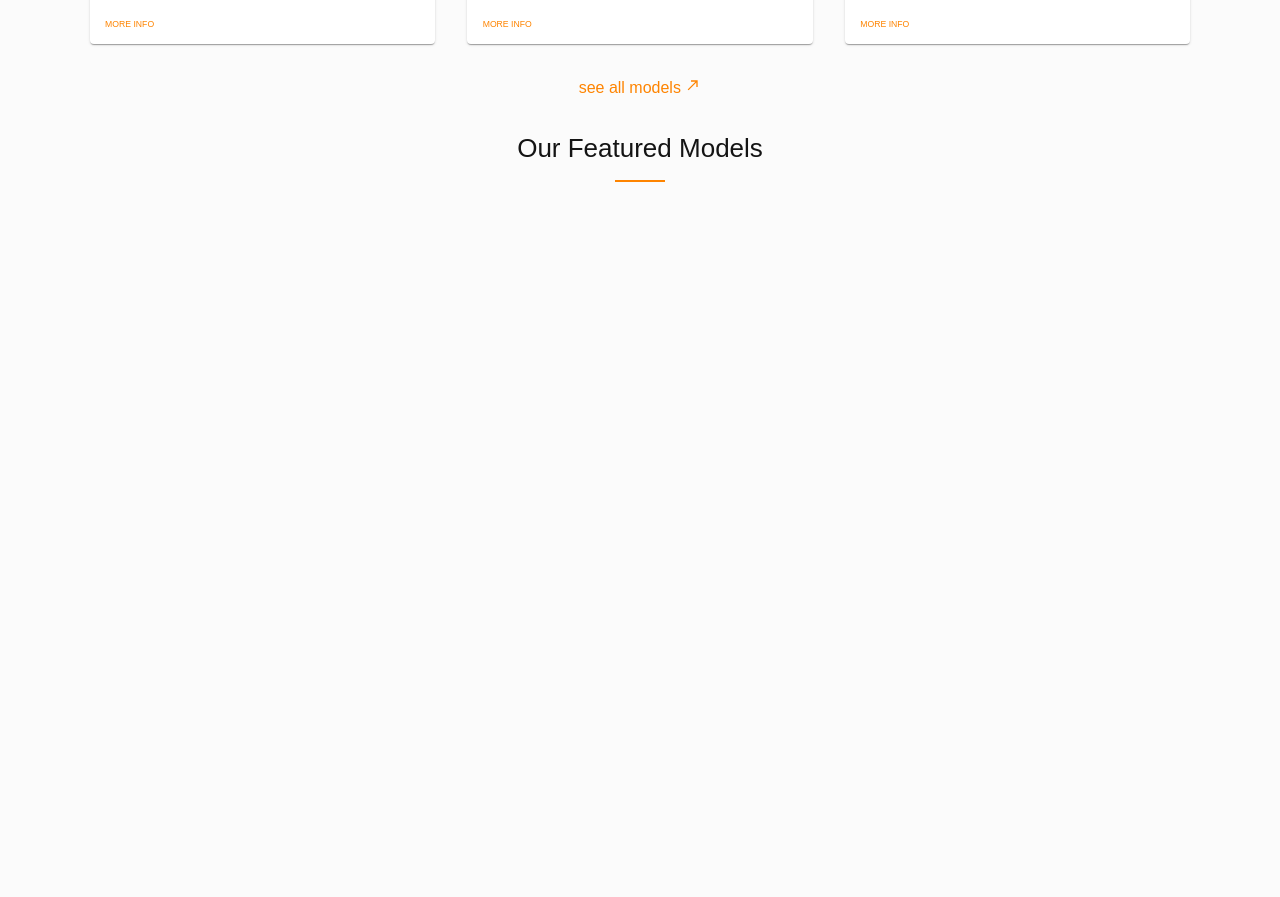
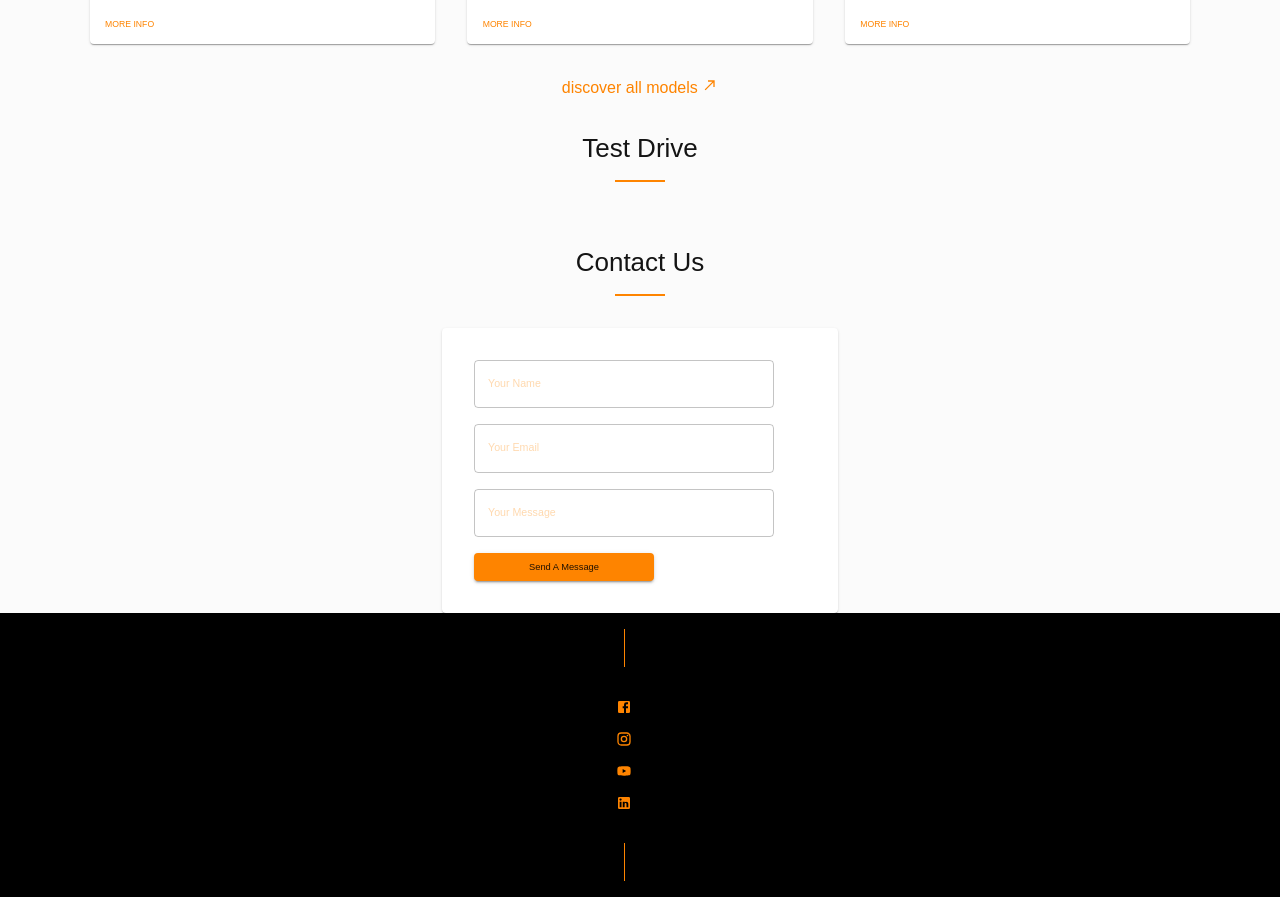
Before and after one commit to MarieLevchuk/showroom, a React (Vite) app: page / in a window 1280 px wide. Shown: the part 1200-2097 px from the top of the page. Before the commit the page ends 1414 px from the top, so only its background shows below. Built offline with nearby package versions, Linux system fonts and the light colour scheme.

Commit message:
added components Footer and ContactForm

```diff
--- a/src/components/App/App.jsx
+++ b/src/components/App/App.jsx
@@ -2,12 +2,14 @@ import { Box, Button, Container, Stack } from '@mui/material'
 import './App.css'
 import HeadSection from '../HeadSection/HeadSection'
 import MainSection from '../MainSection/MainSection'
+import Footer from '../Footer/Footer'
 
 export default function App() {
   return (
     <>
       <HeadSection/>
       <MainSection/>
+      <Footer/>
     </>
   )
 
--- /dev/null
+++ b/src/components/ContactForm/ContactForm.jsx
@@ -0,0 +1,74 @@
+import { useTheme } from "@emotion/react";
+import { Box, Button, Container, Paper, TextField, useMediaQuery } from "@mui/material";
+
+export default function ContactForm(){
+    const theme = useTheme();
+    const large = useMediaQuery(theme.breakpoints.up("lg"));
+    const medium = useMediaQuery(theme.breakpoints.up("md"));
+    const small = useMediaQuery(theme.breakpoints.up("sm"));
+    const xsmall = useMediaQuery(theme.breakpoints.up("xs"));
+
+    return (
+        <Box>
+            <Container maxWidth='lg'>
+                <Box
+                    mx={'auto'}
+                    sx={{
+                        display:'flex',
+                        alignItems: 'center',
+                        justifyContent:'center',
+
+                    }}
+                >
+                    <Paper sx={{
+                        width:'auto',
+                        display:'flex',
+                        alignItems: 'center',
+                        justifyContent:'center',
+                        columnGap:4,
+                        p:4
+                    }}>
+                        <form autoComplete="off" >
+                            <Box
+                                sx={{
+
+                                    display:'flex',
+                                    flexDirection:'column',
+                                    gap:2
+                                }}
+                            >
+                                <TextField label="Your Name" variant="outlined"
+                                    sx={{
+                                        width:'100%',
+                                        minWidth:{md:300},
+                                        maxWidth:{md:300}
+                                    }}
+                                />
+                                <TextField label="Your Email" variant="outlined" />
+                                <TextField label="Your Message" multiline maxRows={4} />
+
+                                <Button variant="contained" size="medium"
+                                    sx={{
+                                        textTransform:'capitalize',
+                                        whiteSpace: 'nowrap',
+                                        width:{xs:'100%', sm:'60%'}
+                                    }}
+                                >
+                                    send a message
+                                </Button>
+                            </Box>
+                        </form>
+
+                            {
+                                (small)&&
+                                <Box maxWidth={200}>
+                                    <img src="img/contact.jpg" alt="main img" style={{width:'100%'}} />
+                                </Box>
+                            }
+                    </Paper>
+                </Box>
+
+            </Container>
+        </Box>
+    );
+}
--- /dev/null
+++ b/src/components/Footer/Footer.jsx
@@ -0,0 +1,14 @@
+import { Box, Container } from "@mui/material";
+import Social from "../Social/Social";
+
+export default function Footer(){
+    return(
+        <Box bgcolor='black' py={2}>
+            <Container maxWidth="lg" >
+                <Box sx={{display:'flex', justifyContent:'center'}}>
+                    <Social/>
+                </Box>
+            </Container>
+        </Box>
+    );
+}
--- a/src/components/HeadSection/HeadSection.jsx
+++ b/src/components/HeadSection/HeadSection.jsx
@@ -1,10 +1,7 @@
 import { Box, Button, Container, IconButton, Typography, useMediaQuery } from "@mui/material";
-import FacebookIcon from '@mui/icons-material/Facebook';
-import InstagramIcon from '@mui/icons-material/Instagram';
-import LinkedInIcon from '@mui/icons-material/LinkedIn';
-import YouTubeIcon from '@mui/icons-material/YouTube';
 import Header from "../Header/Header";
 import { useTheme } from "@emotion/react";
+import Social from "../Social/Social";
 
 export default function HeadSection () {
     const theme = useTheme();
@@ -61,34 +58,7 @@ export default function HeadSection () {
                     >
 
                         {/* SOCIAL MEDIA  */}
-                        <Box sx={{
-                            display:'flex',
-                            flexDirection:{xs:'row', sm: 'column'},
-                            alignItems: 'center',
-                            mb:{xs:4,  sm:0},
-                            mr:{xs:0, sm: 4},
-                        }}>
-                            {
-                                (!downsmall)&&
-                                <Box mx={'auto'} mb={3} sx={{height:38, width:'1px', backgroundColor:'primary.main'}}></Box>
-                            }
-                            <IconButton aria-label="facebook" sx={{color:{xs:"primary.light", sm:"primary.main"}}} >
-                                <FacebookIcon />
-                            </IconButton>
-                            <IconButton aria-label="facebook" sx={{color:{xs:"primary.light", sm:"primary.main"}}}>
-                                <InstagramIcon />
-                            </IconButton>
-                            <IconButton aria-label="facebook" sx={{color:{xs:"primary.light", sm:"primary.main"}}}>
-                                <YouTubeIcon />
-                            </IconButton>
-                            <IconButton aria-label="facebook" sx={{color:{xs:"primary.light", sm:"primary.main"}}}>
-                                <LinkedInIcon />
-                            </IconButton>
-                            {
-                                (!downsmall)&&
-                                <Box mx={'auto'} mt={3} sx={{height:38, width:'1px', backgroundColor:'primary.main'}}></Box>
-                            }
-                        </Box>
+                        <Social/>
 
                         {/* TEXT */}
                         <Box
--- a/src/components/MainSection/MainSection.jsx
+++ b/src/components/MainSection/MainSection.jsx
@@ -2,6 +2,7 @@ import { Box, Container, Divider, Link, Typography } from "@mui/material";
 import SectionHeader from "./SectionHeader";
 import CarCard from "./CarCard";
 import NorthEastIcon from '@mui/icons-material/NorthEast';
+import ContactForm from "../ContactForm/ContactForm";
 
 const featuredModels = [
     { id: 1, name: 'Model A', img: '2.jpg', year:2019,  persons:5, body:'sedan', fuel: 'Electric' },
@@ -25,7 +26,6 @@ export default function MainSection(){
                     <SectionHeader title="Our featured models"/>
 
                     {/* CONTENT CARS */}
-
                     <Box
                         sx={{
                             display: 'flex',
@@ -40,11 +40,15 @@ export default function MainSection(){
                     </Box>
 
                     <Box mt={4} sx={{alignSelf:'center'}}>
-                    <Link href="#" underline="none"> see all models <NorthEastIcon/></Link>
+                    <Link href="#" underline="none"> discover all models <NorthEastIcon/></Link>
                     </Box>
 
-                    {/* TITLE CARS */}
-                    <SectionHeader title="Our featured models"/>
+                    {/* TITLE TEST DRIVE */}
+                    <SectionHeader title="Test drive"/>
+
+                    {/* TITLE CONTACT US */}
+                    <SectionHeader title="Contact us"/>
+                    <ContactForm/>
                 </Box>
             </Container>
         </Box>
--- /dev/null
+++ b/src/components/Social/Social.jsx
@@ -0,0 +1,47 @@
+import { Box, IconButton, useMediaQuery } from "@mui/material";
+import FacebookIcon from '@mui/icons-material/Facebook';
+import InstagramIcon from '@mui/icons-material/Instagram';
+import LinkedInIcon from '@mui/icons-material/LinkedIn';
+import YouTubeIcon from '@mui/icons-material/YouTube';
+import { useTheme } from "@emotion/react";
+
+export default function Social(){
+    const theme = useTheme();
+    const large = useMediaQuery(theme.breakpoints.up("lg"));
+    const medium = useMediaQuery(theme.breakpoints.up("md"));
+    const small = useMediaQuery(theme.breakpoints.up("sm"));
+    const xsmall = useMediaQuery(theme.breakpoints.up("xs"));
+
+    const downsmall = useMediaQuery(theme.breakpoints.down("sm"));
+
+    return(
+        <Box sx={{
+            display:'flex',
+            flexDirection:{xs:'row', sm: 'column'},
+            alignItems: 'center',
+            mb:{xs:4,  sm:0},
+            mr:{xs:0, sm: 4},
+        }}>
+            {
+                (!downsmall)&&
+                <Box mx={'auto'} mb={3} sx={{height:38, width:'1px', backgroundColor:'primary.main'}}></Box>
+            }
+            <IconButton aria-label="facebook" sx={{color:{xs:"primary.light", sm:"primary.main"}}} >
+                <FacebookIcon />
+            </IconButton>
+            <IconButton aria-label="facebook" sx={{color:{xs:"primary.light", sm:"primary.main"}}}>
+                <InstagramIcon />
+            </IconButton>
+            <IconButton aria-label="facebook" sx={{color:{xs:"primary.light", sm:"primary.main"}}}>
+                <YouTubeIcon />
+            </IconButton>
+            <IconButton aria-label="facebook" sx={{color:{xs:"primary.light", sm:"primary.main"}}}>
+                <LinkedInIcon />
+            </IconButton>
+            {
+                (!downsmall)&&
+                <Box mx={'auto'} mt={3} sx={{height:38, width:'1px', backgroundColor:'primary.main'}}></Box>
+            }
+        </Box>
+    );
+}
```
Also changed, not shown: public/img/contact.jpg (added).
